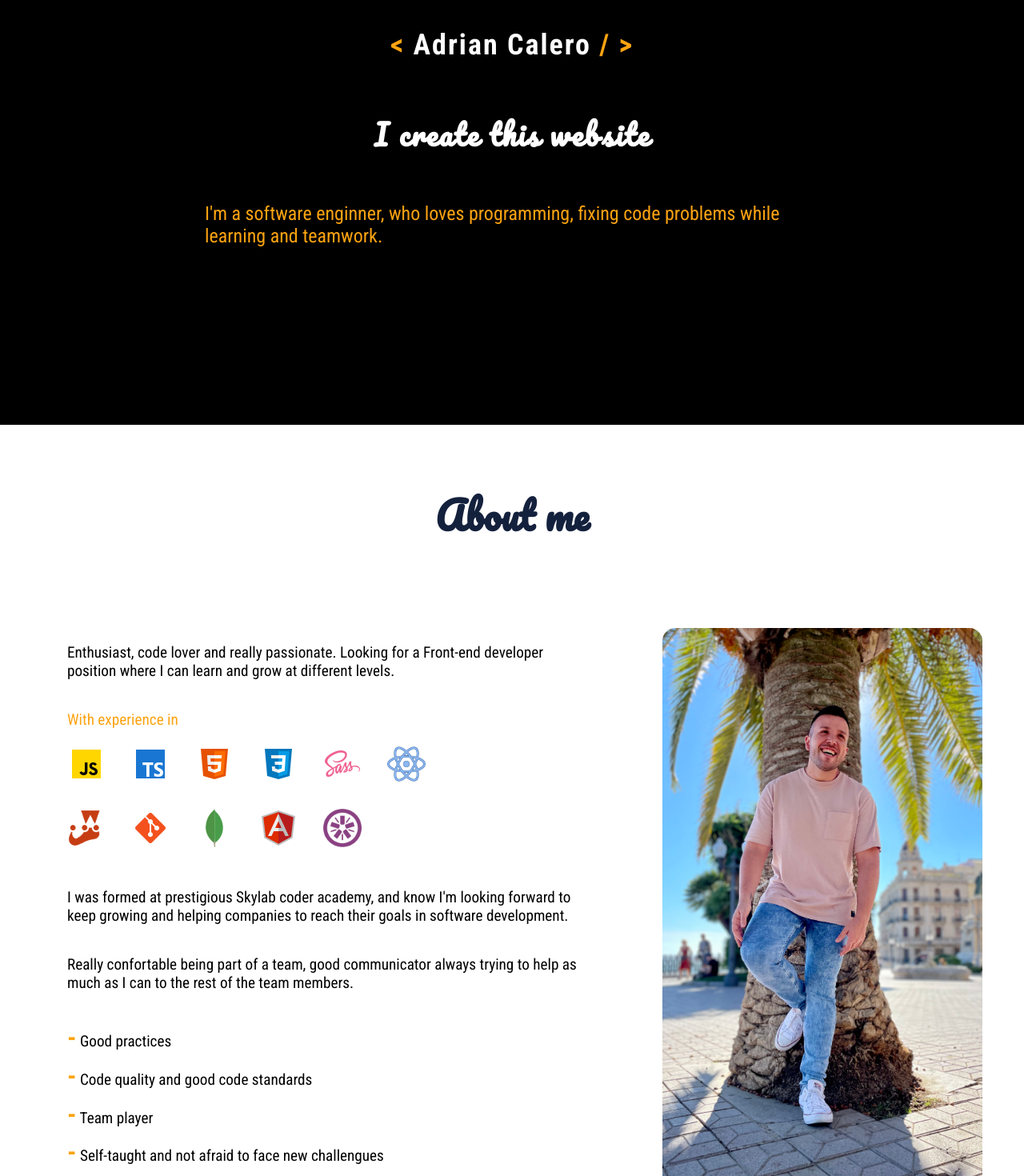
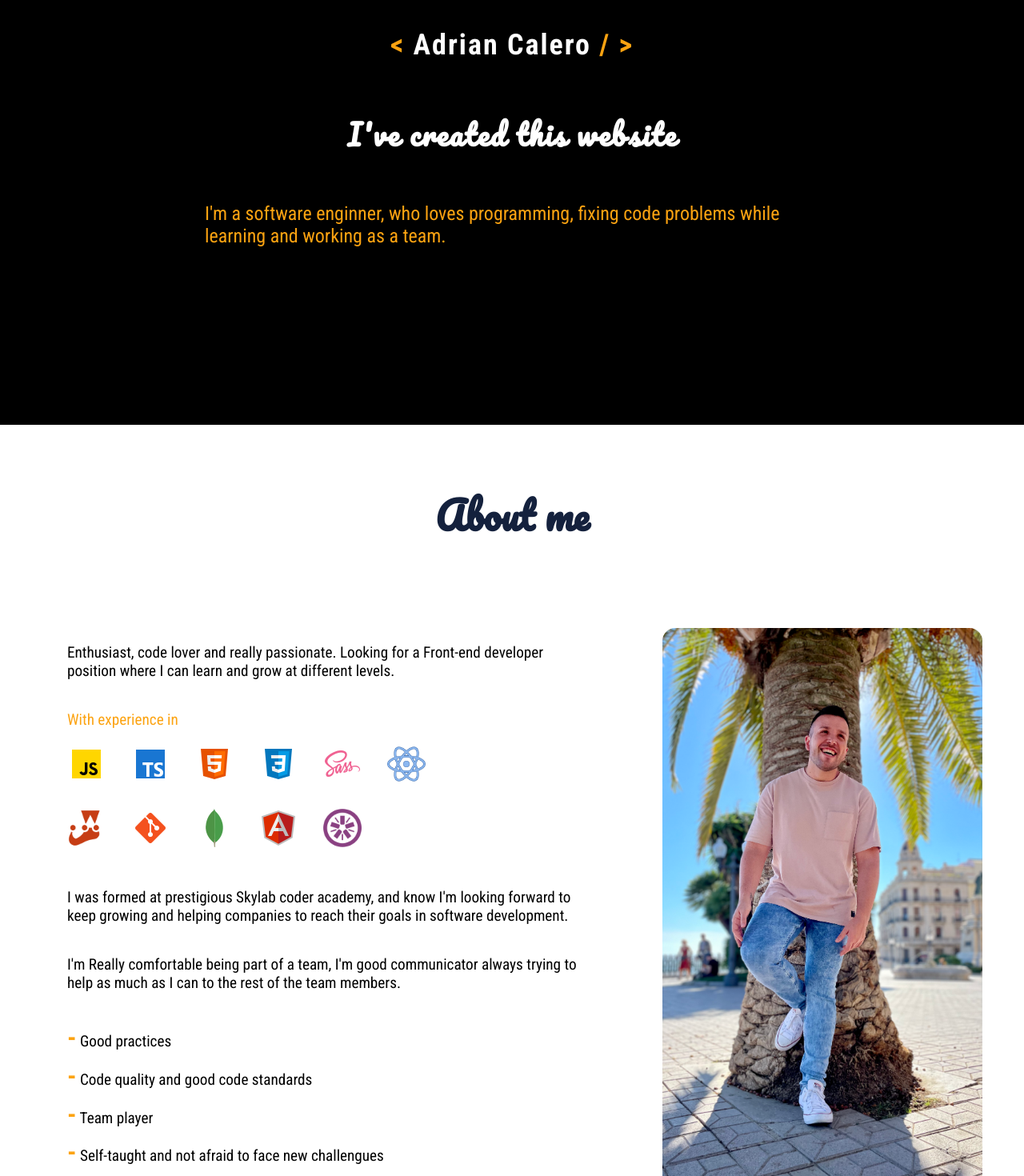
Before and after one commit to adrianCaleroBarrero/my-portfolio, a React (Create React App) app: page / in a window 1280 px wide. Shown: the part 320-1790 px from the top of the page at 80% size. Built offline with nearby package versions, Linux system fonts and the light colour scheme.

Commit message:
Change some text

```diff
--- a/src/components/home/About.tsx
+++ b/src/components/home/About.tsx
@@ -34,8 +34,9 @@ export default function About() {
               their goals in software development.
             </p>
             <p>
-              Really confortable being part of a team, good communicator always
-              trying to help as much as I can to the rest of the team members.
+              I'm Really comfortable being part of a team, I'm good communicator
+              always trying to help as much as I can to the rest of the team
+              members.
             </p>
             <ul className="soft-skills">
               <li>
--- a/src/components/home/Contact.tsx
+++ b/src/components/home/Contact.tsx
@@ -6,8 +6,9 @@ export default function Contact() {
     <Element name="Contact" className="contact">
       <h2>Contact with me</h2>
       <p>
-        I’m always looking for new oportunities.If you want to know more about
-        me, do not hesitate to contact me and have a chat with me.
+        I’m always looking for new oportunities.if you would like to find out
+        more about my work, do not hesitate to contact me and have a chat with
+        me.
       </p>
       <a
         className="contact-me"
--- a/src/components/home/Header.tsx
+++ b/src/components/home/Header.tsx
@@ -26,7 +26,11 @@ export const Header = () => {
             <a onClick={scrollTo}>Contact</a>
           </li>
           <li>
-            <a className="resume" href={require('./files/cv.pdf')} download>
+            <a
+              className="resume"
+              href={require('./files/cv.pdf')}
+              download="AdrianCaleroCV"
+            >
               Resume
             </a>
           </li>
@@ -38,10 +42,10 @@ export const Header = () => {
         <h1>
           <span>&lt;</span> Adrian Calero <span>/ &gt;</span>
         </h1>
-        <h2>I create this website</h2>
+        <h2>I've created this website</h2>
         <p>
           I'm a software enginner, who loves programming, fixing code problems
-          while learning and teamwork.
+          while learning and working as a team.
         </p>
       </section>
     </header>
```
